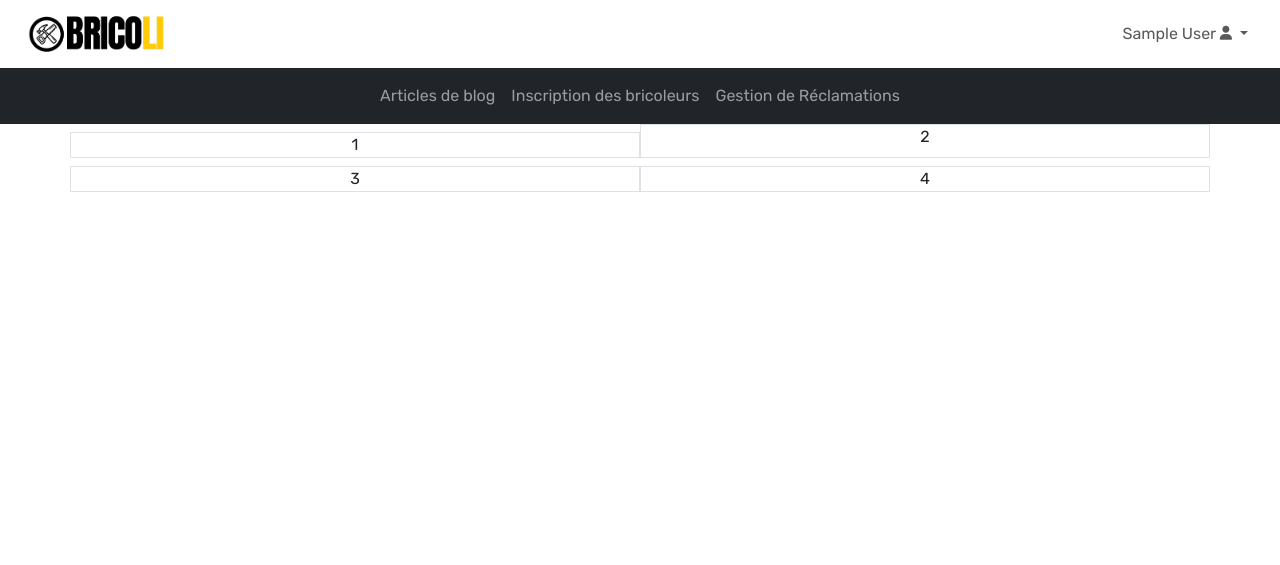
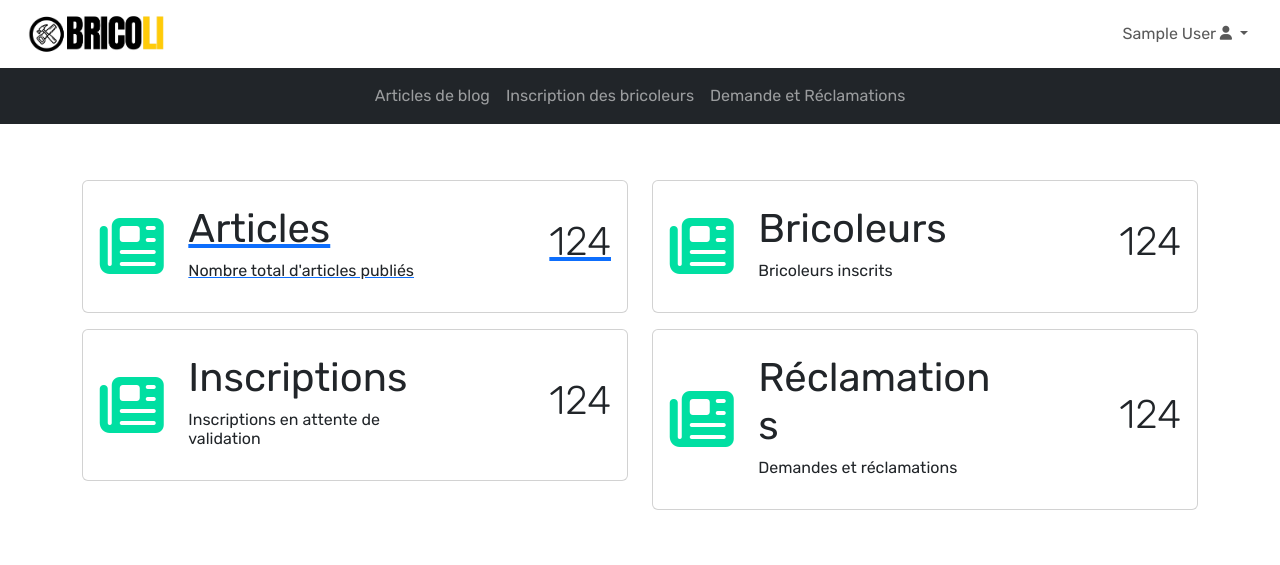
Before and after one commit to jalalkadori/Bricoli, a PHP site: page /admin/dashboard.php in a window 1280 px wide. Shown: the top 565 px of the page. Run offline with PHP 8.4, Linux system fonts and the light colour scheme; the visitor is signed in with stand-in values (Sample User, id 1); some libraries are stand-ins or nearby versions.

Commit message:
updating files

```diff
--- a/admin/dashboard.php
+++ b/admin/dashboard.php
@@ -1,30 +1,20 @@
 <?php
     include("../db_connection.php");
-    // Start the session
-    session_start();
-    // Check if the session is not active or expired
-    if (!isset($_SESSION['adminEmail']) || time() > $_SESSION['expiration_time']) {
-        // Session expired, destroy the session and redirect to the login page
-        session_destroy();
-        header("Location: login.php");
-        exit();
-    }
-
-    // Update the expiration time to extend the session
-    $_SESSION['expiration_time'] = time() + 30 * 60;
-
+    include("session-config.php");
 ?>
 <!doctype html>
 <html lang="en">
   <head>
     <meta charset="utf-8">
     <meta name="viewport" content="width=device-width, initial-scale=1">
-    <title>Bricoli</title>
+    <title>Bricoli | Admin</title>
     <link href="https://cdn.jsdelivr.net/npm/bootstrap@5.3.0-alpha3/dist/css/bootstrap.min.css" rel="stylesheet" integrity="sha384-KK94CHFLLe+nY2dmCWGMq91rCGa5gtU4mk92HdvYe+M/SXH301p5ILy+dN9+nJOZ" crossorigin="anonymous">
     <link rel="stylesheet" href="../styles/style.css">
+    <link rel="stylesheet" href="../styles/admin-style.css">
+    <link rel="stylesheet" href="https://fonts.googleapis.com/css2?family=Material+Symbols+Outlined:opsz,wght,FILL,GRAD@20..48,100..700,0..1,-50..200" />
     <script src="https://kit.fontawesome.com/75c6b1327b.js" crossorigin="anonymous"></script>
   </head>
-  <body>
+  <body class="bg-pan-right">
     <header class="container-fluid">
         <nav class="navbar navbar-expand-lg bg-body-light">
             <div class="container-fluid">
@@ -69,21 +59,97 @@
                             <a class="nav-link" href="#">Inscription des bricoleurs</a>
                         </li>
                         <li class="nav-item">
-                            <a class="nav-link" href="#">Gestion de Réclamations</a>
+                            <a class="nav-link" href="#">Demande et Réclamations</a>
                         </li>
                     </ul>
                 </div>
             </div>
         </nav>
 
-        <section class="container">
-            <div class="row row-cols-md-2 text-center">
-                <div class="col-12 border my-2">1</div>
-                <div class="col-12 border mb-2">2</div>
-                <div class="col-12 border mb-2">3</div>
-                <div class="col-12 border mb-2">4</div>
+        <section class="container my-5">
+            <div class="row row-cols-lg-2">
+                <div class="col-12 my-2">
+                    <a href="blog.php">
+                        <div class="card py-2">
+                            <div class="card-body">
+                                <div class="row align-items-center">
+                                    <div class="col-2 text-center">
+                                        <i class="fa-solid fa-newspaper articleIcon"></i>
+                                    </div>
+                                    <div class="col-6 text-start">
+                                        <h5 class="fs-1">Articles</h5>
+                                        <h6>Nombre total d'articles publiés</h6>
+                                    </div>
+                                    <div class="col-4 text-end">
+                                        <h2 class="fs-1">124</h2>
+                                    </div>
+                                </div>
+                            </div>
+                        </div>
+                    </a>
+                </div>
+
+                <div class="col-12 my-2">
+                    <div class="card py-2">
+                        <div class="card-body">
+                            <div class="row align-items-center">
+                                <div class="col-2 text-center">
+                                    <i class="fa-solid fa-newspaper articleIcon"></i>
+                                </div>
+                                <div class="col-6 text-start">
+                                    <h5 class="fs-1">Bricoleurs</h5>
+                                    <h6>Bricoleurs inscrits</h6>
+                                </div>
+                                <div class="col-4 text-end">
+                                    <h2 class="fs-1">124</h2>
+                                </div>
+                            </div>
+                        </div>
+
+                    </div>
+                </div>
+                <div class="col-12 my-2">
+                    <div class="card py-2">
+                        <div class="card-body">
+                            <div class="row align-items-center">
+                                <div class="col-2 text-center">
+                                    <i class="fa-solid fa-newspaper articleIcon"></i>
+                                </div>
+                                <div class="col-6 text-start">
+                                    <h5 class="fs-1">Inscriptions</h5>
+                                    <h6>Inscriptions en attente de validation</h6>
+                                </div>
+                                <div class="col-4 text-end">
+                                    <h2 class="fs-1">124</h2>
+                                </div>
+                            </div>
+                        </div>
+                    </div>
+                </div>
+                <div class="col-12 my-2">
+                    <div class="card py-2">
+                        <div class="card-body">
+                            <div class="row align-items-center">
+                                <div class="col-2 text-center">
+                                    <i class="fa-solid fa-newspaper articleIcon"></i>
+                                </div>
+                                <div class="col-6 text-start">
+                                    <h5 class="fs-1">Réclamations</h5>
+                                    <h6>Demandes et réclamations</h6>
+                                </div>
+                                <div class="col-4 text-end">
+                                    <h2 class="fs-1">124</h2>
+                                </div>
+                            </div>
+                        </div>
+                    </div>
+                </div>
+
+
             </div>
         </section>
+
+
 
     </main>
 
--- /dev/null
+++ b/admin/session-config.php
@@ -0,0 +1,15 @@
+<?php
+    // Start the session
+    session_start();
+    // Check if the session is not active or expired
+    if (!isset($_SESSION['adminEmail']) || time() > $_SESSION['expiration_time']) {
+        // Session expired, destroy the session and redirect to the login page
+        session_destroy();
+        header("Location: login.php");
+        exit();
+    }
+
+    // Update the expiration time to extend the session
+    $_SESSION['expiration_time'] = time() + 30 * 60;
+
+?>
--- /dev/null
+++ b/styles/admin-style.css
@@ -0,0 +1,38 @@
+@import url('https://fonts.googleapis.com/css2?family=Rubik:wght@300;400;700&display=swap');
+* {
+  box-sizing: border-box;
+  font-family: 'Rubik', sans-serif;
+  font-size: 16px;
+}
+body {
+  min-width: 450px;
+}
+#login input {
+  padding: 10px;
+  border: 1px solid black;
+  border-radius:  5px;
+}
+.articleIcon {
+  font-size: 4em;
+  color: #00DFA2;
+}
+.articleIcon {
+  font-size: 4em;
+  color: #00DFA2;
+}
+.articleIcon {
+  font-size: 4em;
+  color: #00DFA2;
+}
+.articleIcon {
+  font-size: 4em;
+  color: #00DFA2;
+}
+.material-symbols-outlined {
+  color: #00DFA2;
+  font-variation-settings:
+  'FILL' 1,
+  'wght' 500,
+  'GRAD' 200,
+  'opsz' 48
+}
```
Also changed, not shown: admin/style.css (deleted, +0 -11 lines), admin/blog.php (added).
